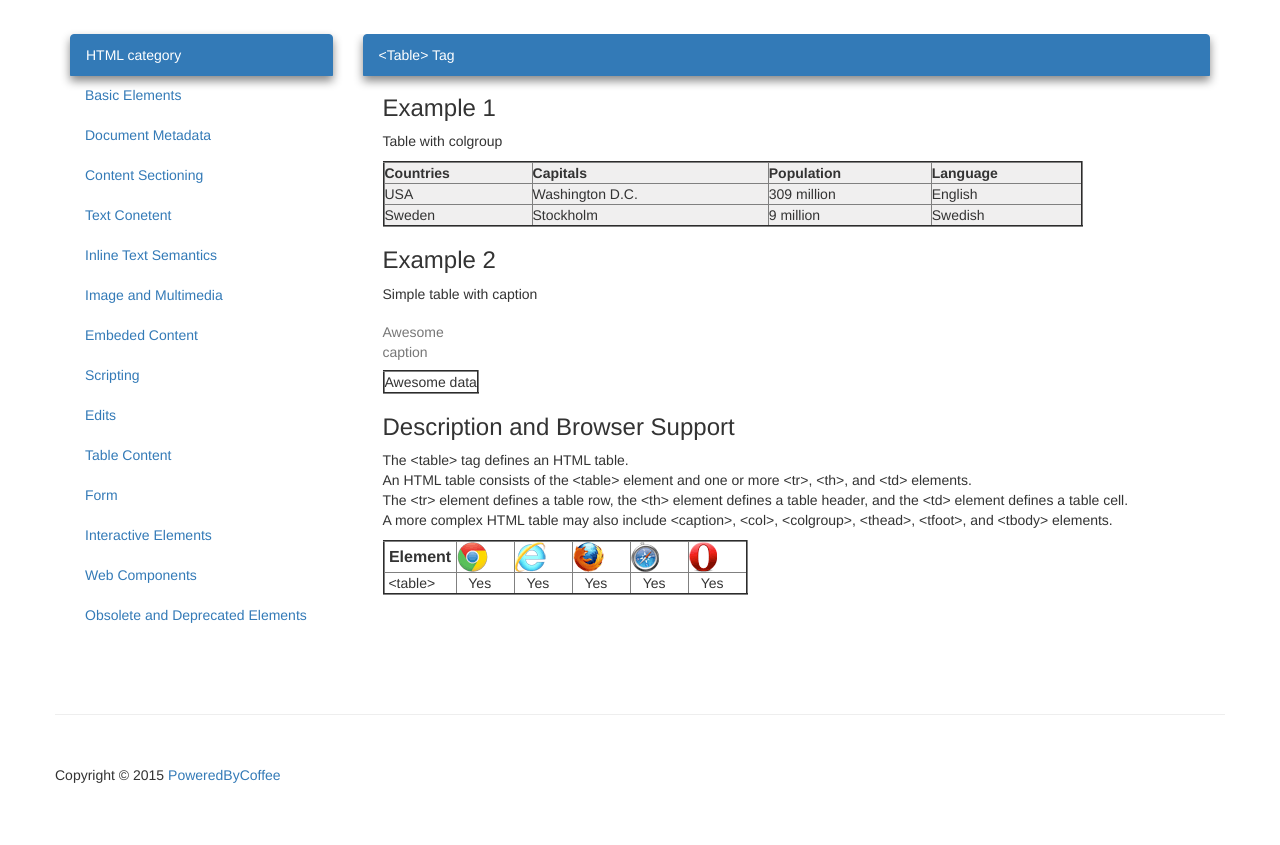
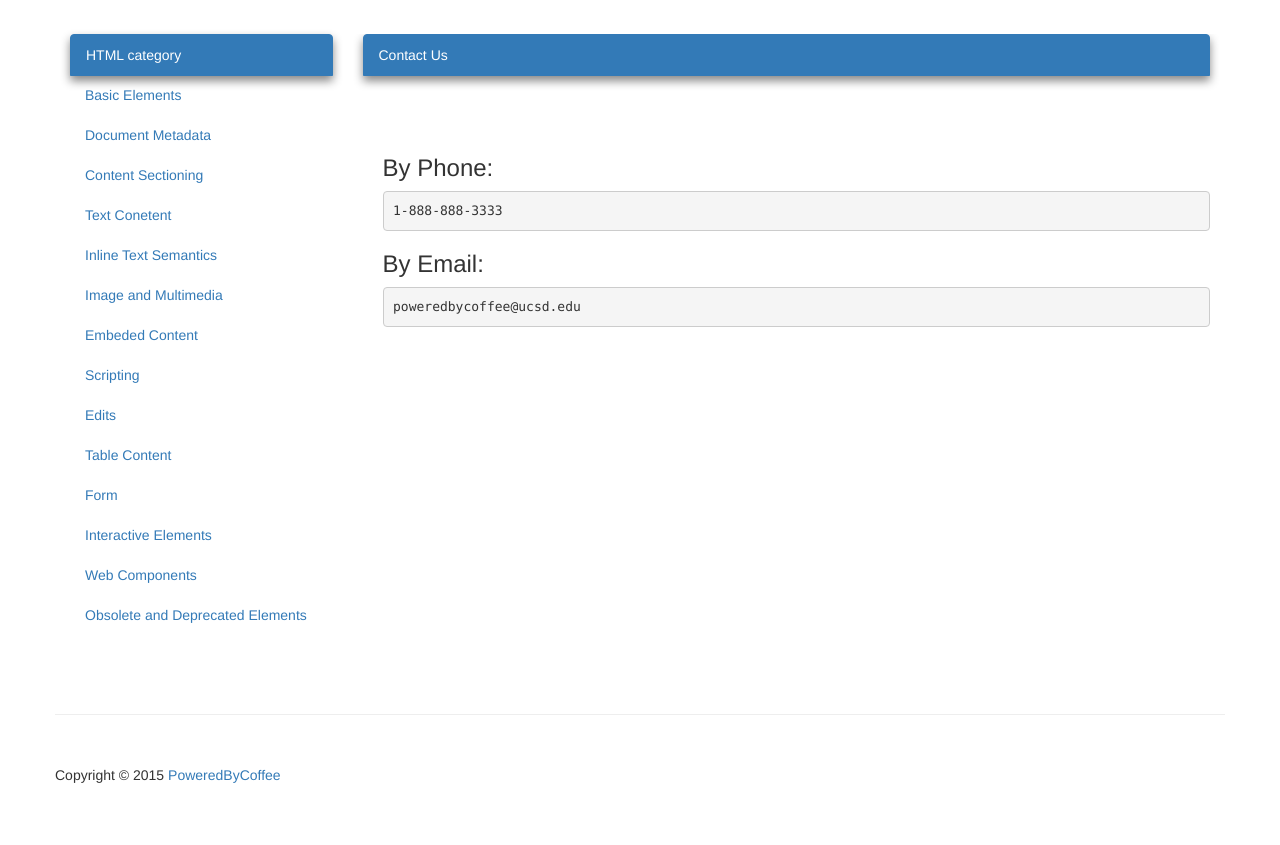
Before and after one commit to wl2002/134Bassignment3, a plain HTML site: page contact.html in a window 1280 px wide. Shown: the part 66-911 px from the top of the page. Drawn offline with Linux system fonts and the light colour scheme.

Commit message:
add contact page for bootstrap version and pre style
add contact page for bootstrap version and pre style

```diff
--- a/contact.html
+++ b/contact.html
@@ -62,9 +62,6 @@
             <li>
               <a href="#Browsers">Browsers</a>
             </li>
-            <li class="active">
-              <a href="#Tags">Tags</a>
-            </li>
           </ul>
           <form class="navbar-form navbar-right" id="search" role="search">
             <div class="form-group">
@@ -79,15 +76,6 @@
 
     <!-- Page Content -->
     <div class="container" style="margin-top:30px;">
-
-      <!-- Page Header -->
-      <!-- <div class="row">
-            <div class="col-lg-12">
-                <h1 class ="page-header">HTML Reference
-                    <small>Secondary Text</small>
-                </h1>
-            </div>
-        </div> -->
       <!-- /.row -->
 
       <div class="row">
@@ -169,131 +157,31 @@
           </div>
         </div>
 
-        <!--  <div class="col-md-3" id="columnBrowser"><h3>Navigation</h3>
-    <div class="row">
-      <h4> Browse tags by Browser</h4>
-      <br>
-      <a href="operatags.html">
-      <img src="img/opera_32x32.png" alt="Opera" />
-      <p> Opera</p>
-      </a>
-
-      <br>
-      <a href="firefoxtags.html">
-      <img src="img/firefox_32x32.png" alt="Firefox" />
-      <p> Firefox</p>
-      </a>
-
-      <br>
-      <a href="chrometags.html">
-      <img src="img/chrome_32x32.png" alt="Chrome" />
-      <p> Chrome </p>
-      </a>
-
-      <br>
-      <a href="safaritags.html">
-      <img src="img/safari_32x32.png" alt="Safari" />
-      <p> Safari </p> </a>
-
-      <br>
-      <a href="ietags.html">
-      <img src="img/internet-explorer_32x32.png" alt="Internet Explorer" />
-      <p> Internet Explorer </p> </a>
-      <br>
-      <a href="myStart.html#columnTags"> <p>Show All</p> </a>
-
-    </div>	-->
-
         <div style="overflow:auto; height:600px; width:auto;" >
           <div class="col-md-12" id="columnTags">
-            <p class="list-group-item active" style=" box-shadow: 0px 5px 10px #888888;">&lt;Table&gt; Tag</p>
+            <p class="list-group-item active" style=" box-shadow: 0px 5px 10px #888888;">Contact Us</p>
             <!-- Projects Row -->
 
 
             <!-- The Table Tag -->
 
             <section>
-              <h3>Example 1</h3>
+              <br />
+              <br />
+              <br />
+              <h3>By Phone:</h3>
 
-              <p>Table with colgroup</p>
-              <table cellspacing="8" cellpadding="0" border="2" style="width:700px; background-color:#F0EFEF;">
-                <colgroup span="4" class="columns"></colgroup>
-                <tr>
-                  <th>Countries</th>
-                  <th>Capitals</th>
-                  <th>Population</th>
-                  <th>Language</th>
-                </tr>
-                <tr>
-                  <td>USA</td>
-                  <td>Washington D.C.</td>
-                  <td>309 million</td>
-                  <td>English</td>
-                </tr>
-                <tr>
-                  <td>Sweden</td>
-                  <td>Stockholm</td>
-                  <td>9 million</td>
-                  <td>Swedish</td>
-                </tr>
+              <p>
+                <pre>1-888-888-3333</pre>
+              </p>
 
-              </table>
+              <h3>By Email:</h3>
+              <p>
+                <pre>poweredbycoffee@ucsd.edu</pre>
+              </p>
             </section>
 
-            <section>
-              <h3>Example 2</h3>
-              <p>Simple table with caption</p>
-              <table border="2">
-                <caption>Awesome caption</caption>
-                <tr>
-                  <td>Awesome data</td>
-                </tr>
-              </table>
-            </section>
-
-            <section>
-              <h3>Description and Browser Support</h3>
-              <p>
-                The &lttable&gt tag defines an HTML table.<br />
-                An HTML table consists of the &lttable&gt element and one or more &lttr&gt, &ltth&gt, and &lttd&gt elements.<br />
-                The &lttr&gt element defines a table row, the &ltth&gt element defines a table header, and the &lttd&gt element defines a table cell.<br />
-                A more complex HTML table may also include &ltcaption&gt, &ltcol&gt, &ltcolgroup&gt, &ltthead&gt, &lttfoot&gt, and &lttbody&gt elements.<br />
-              </p>
-
-              <table border="2" bgcolor="#F0EFEF">
-                <tbody>
-                  <tr>
-                    <th style="width:20%;font-size:16px;text-align:left;">&nbsp;Element&nbsp;</th>
-                    <th style="width:16%;" title="Chrome">
-                      <img src="img/compatible_chrome.gif" />
-                    </th>
-                    <th style="width:16%;" title="Internet Explorer">
-                      <img src="img/compatible_ie.gif" />
-                    </th>
-                    <th style="width:16%;" title="Firefox">
-                      <img src="img/compatible_firefox.gif" />
-                    </th>
-                    <th style="width:16%;" title="Safari">
-                      <img src="img/compatible_safari.gif" />
-                    </th>
-                    <th style="width:16%;" title="Opera">
-                      <img src="img/compatible_opera.gif" />
-                    </th>
-                  </tr>
-                  <tr>
-                    <td style="text-align:left;">&nbsp;&lt;table&gt;</td>
-                    <td>&nbsp;&nbsp;&nbsp;Yes&nbsp;&nbsp;&nbsp;</td>
-                    <td>&nbsp;&nbsp;&nbsp;Yes&nbsp;&nbsp;&nbsp;</td>
-                    <td>&nbsp;&nbsp;&nbsp;Yes&nbsp;&nbsp;&nbsp;</td>
-                    <td>&nbsp;&nbsp;&nbsp;Yes&nbsp;&nbsp;&nbsp;</td>
-                    <td>&nbsp;&nbsp;&nbsp;Yes&nbsp;&nbsp;&nbsp;</td>
-                  </tr>
-                </tbody>
-              </table>
-
-            </section>
-
-            <!-- / End of the Table tag-->
+            <!-- / End of contact us-->
 
 
           </div>
--- a/without bootstap/css/style.css
+++ b/without bootstap/css/style.css
@@ -21,6 +21,21 @@ hr {
     margin-bottom:20px;
     border:0;
     border-top: 1px solid #eee;
+}
+
+pre {
+  display: block;
+  padding: 9.5px;
+  margin: 0 0 10px;
+  font-size: 13px;
+  line-height: 1.4;
+  color: #333;
+  word-break: break-all;
+  word-wrap: break-word;
+  background-color: #f5f5f5;
+  border: 1px solid #ccc;
+  border-radius: 4px;
+
 }
 
 a {
```
